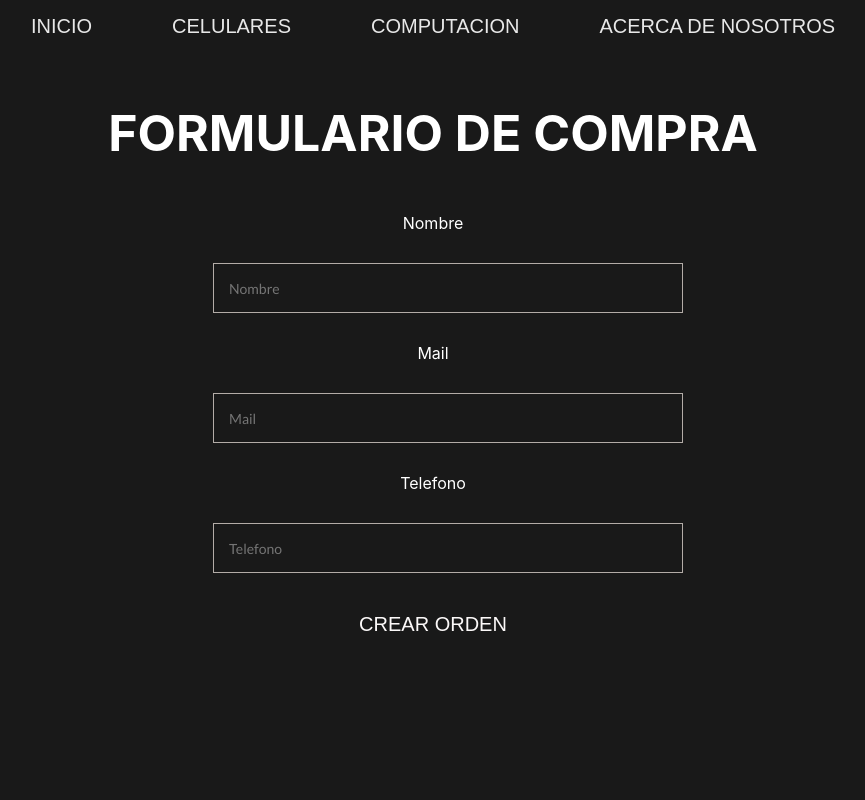
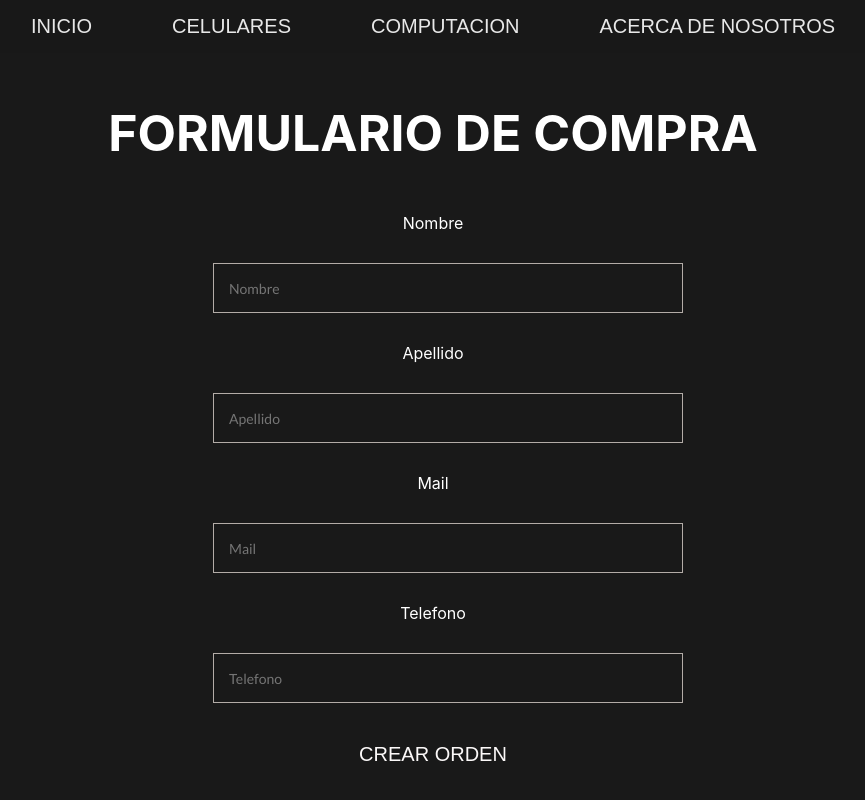
Before and after one commit to Mauriciocba/React-CoderHouse, a React (Create React App) app in the folder mi-proyecto/: page /formulario in a window 1280 px wide. Shown: the top 800 px of the page, without its empty margins (207-1072 px from the left). Built offline with nearby package versions, Linux system fonts and the light colour scheme; a small style sheet from the web is missing.

Commit message:
proyecto-final

```diff
--- a/mi-proyecto/src/componentes/Formulario/Formulario.js
+++ b/mi-proyecto/src/componentes/Formulario/Formulario.js
@@ -13,6 +13,7 @@ const Formulario = () => {
     const { cart, borrarTodoCarrito } = useContext(CartContext)
     const [cargando, setCargando] = useState(false)
     const [nombre, setNombre] = useState()
+    const [apellido, setApellido] = useState()
     const [telefono, setTelefono] = useState()
     const [mail, setMail] = useState()
     const [totalApagar, setTotal] = useState(0)
@@ -30,13 +31,13 @@ const Formulario = () => {
         setTotal(total)
     }
 
-
     const crearOrden = (e) => {
         e.preventDefault()
         setCargando(true)
         const ordenObjeto = {
             comprador: {
                 nombre: nombre,
+                apellido: apellido,
                 email: mail,
                 telefono: telefono
             },
@@ -123,6 +124,16 @@ const Formulario = () => {
                             />
                     </div>
                     <div>
+                        <label>Apellido</label>
+                        <input
+                            type="text"
+                            name="apellido"
+                            placeholder='Apellido'
+                            {...register('apellido', { required: true, maxLength: 20 })}
+                            onChange={(e => setApellido(e.target.value))}
+                            />
+                    </div>
+                    <div>
                         <label>Mail</label>
                         <input
                             type="email"
```
